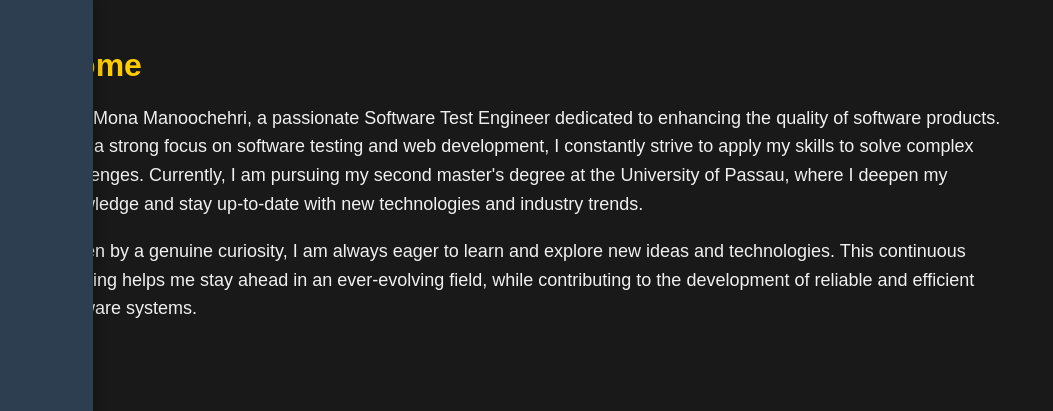
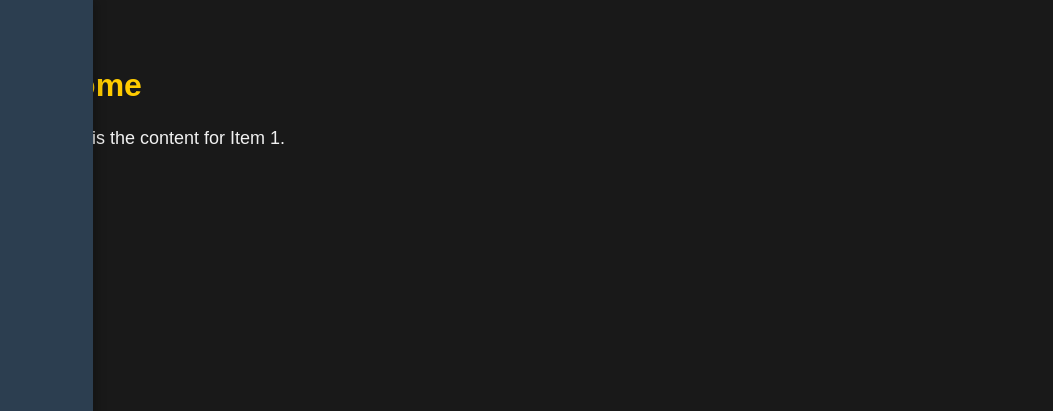
Before and after one commit to MonaManoochehri/monamanoochehri.github.io, a plain HTML site: page index.html in a window 1280 px wide. Both pictures are taken after a click on the link "Home". Shown: the top 411 px of the page, 227-1280 px from the left. Drawn offline with Linux system fonts and the light colour scheme.

Commit message:
Update index.html

```diff
--- a/index.html
+++ b/index.html
@@ -50,8 +50,11 @@
     }
 
     .content {
-      margin-left: 260px;
+      margin-left: 260px; /* Adjust left margin for the sidebar */
       padding: 20px;
+      margin-top: 20px;  /* Margin for top content */
+      margin-bottom: 20px; /* Margin for bottom content */
+      margin-right: 20px; /* Margin for the right side */
     }
 
     .content h2 {
@@ -73,6 +76,7 @@
         width: 0;
       }
     }
+
     .typewriter-text {
       overflow: hidden;
       border-right: .15em solid #ffcc00; /* Golden Cursor */
@@ -93,6 +97,7 @@
 
       .content {
         margin-left: 0;
+        margin-right: 0;  /* Remove right margin on mobile */
       }
     }
   </style>
@@ -109,13 +114,13 @@
   <div class="content">
     <div id="content1" style="display:none;">
       <h2>Home</h2>
-       <p>I am Mona Manoochehri, a passionate Software Test Engineer dedicated to enhancing the quality of software products. With a strong focus on software testing and web development, I constantly strive to apply my skills to solve complex challenges. Currently, I am pursuing my second master's degree at the University of Passau, where I deepen my knowledge and stay up-to-date with new technologies and industry trends.</p>
-      <p>Driven by a genuine curiosity, I am always eager to learn and explore new ideas and technologies. This continuous learning helps me stay ahead in an ever-evolving field, while contributing to the development of reliable and efficient software systems.</p>
+      <p>This is the content for Item 1.</p>
     </div>
 
     <div id="content2" style="display:none;">
       <h2>About</h2>
-      <p>This is the content for Item 2.</p>
+      <p>I am Mona Manoochehri, a passionate Software Test Engineer dedicated to enhancing the quality of software products. With a strong focus on software testing and web development, I constantly strive to apply my skills to solve complex challenges. Currently, I am pursuing my second master's degree at the University of Passau, where I deepen my knowledge and stay up-to-date with new technologies and industry trends.</p>
+      <p>Driven by a genuine curiosity, I am always eager to learn and explore new ideas and technologies. This continuous learning helps me stay ahead in an ever-evolving field, while contributing to the development of reliable and efficient software systems.</p>
     </div>
 
     <div id="content3" style="display:none;">
```
